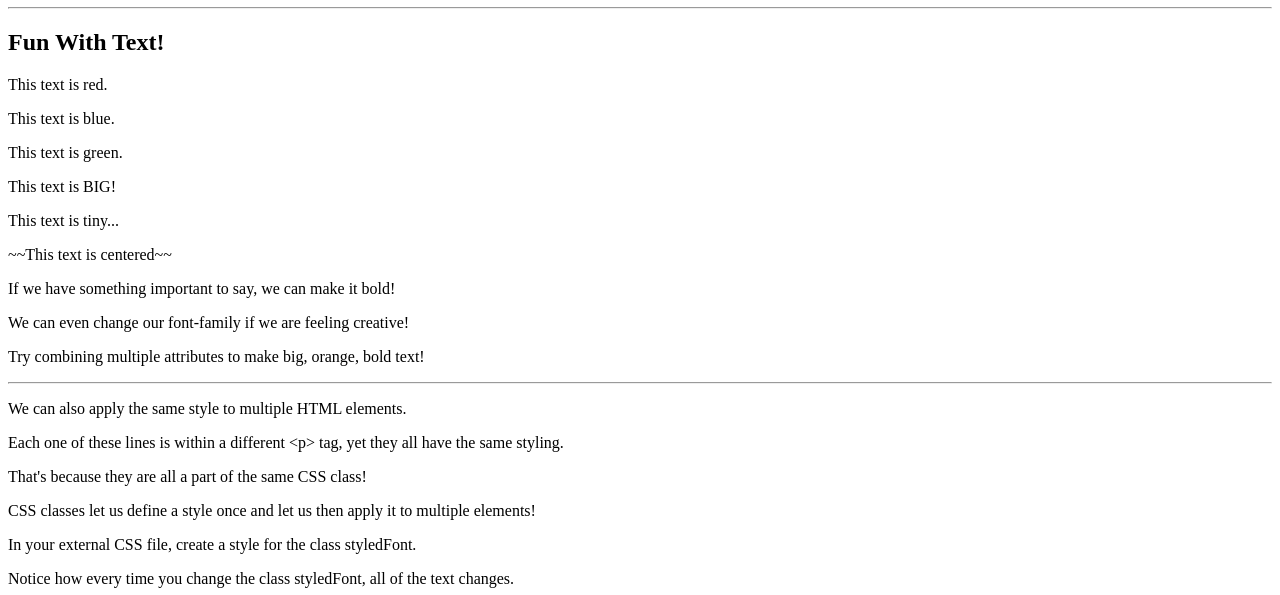
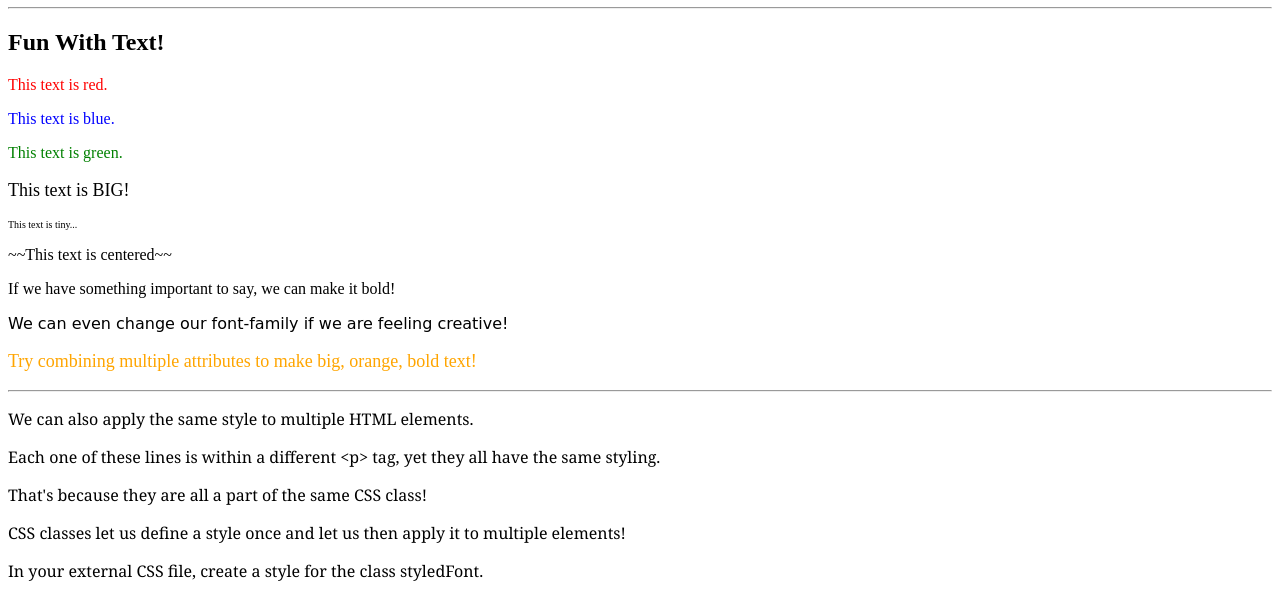
Before and after one commit to achampigny4/CSSpractice, a plain HTML site: page index.html in a window 1280 px wide. Shown: the part 73-668 px from the top of the page. Drawn offline with Linux system fonts and the light colour scheme.

Commit message:
connecting css to html 2

```diff
--- a/index.html
+++ b/index.html
@@ -4,7 +4,7 @@
     <title>CSS Practice</title>
     <!-- Link to your external CSS -->
 
-    <link rel="stylesheet" type="text/css" href="CSSpractice.css"/>
+    <link rel="stylesheet" type="text/css" href="style.css"/>
 
 </head>
 <body>
```
